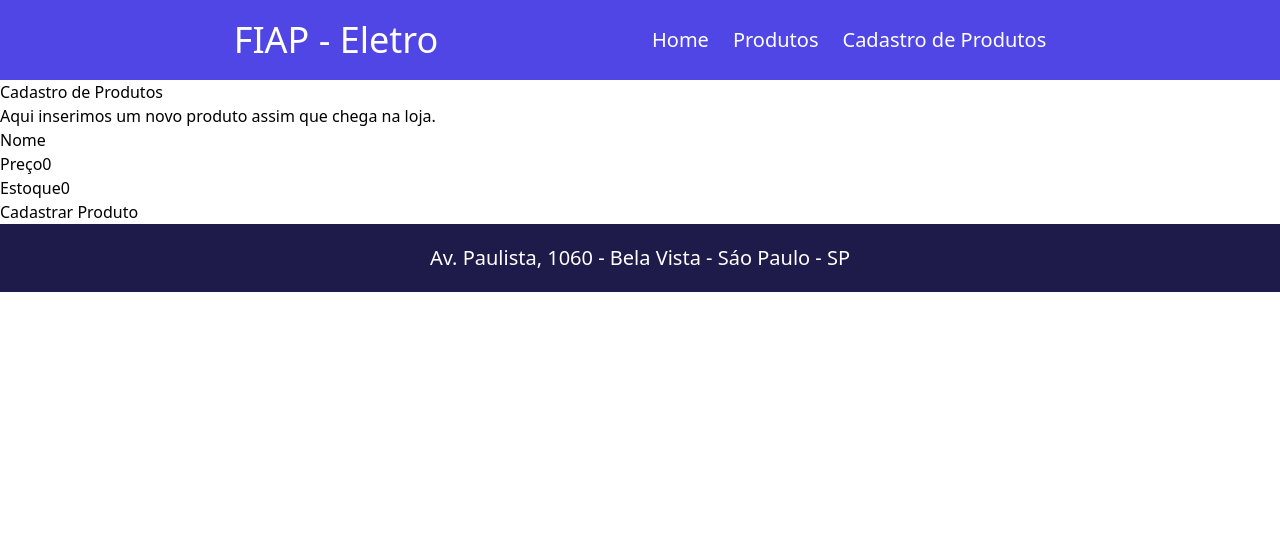
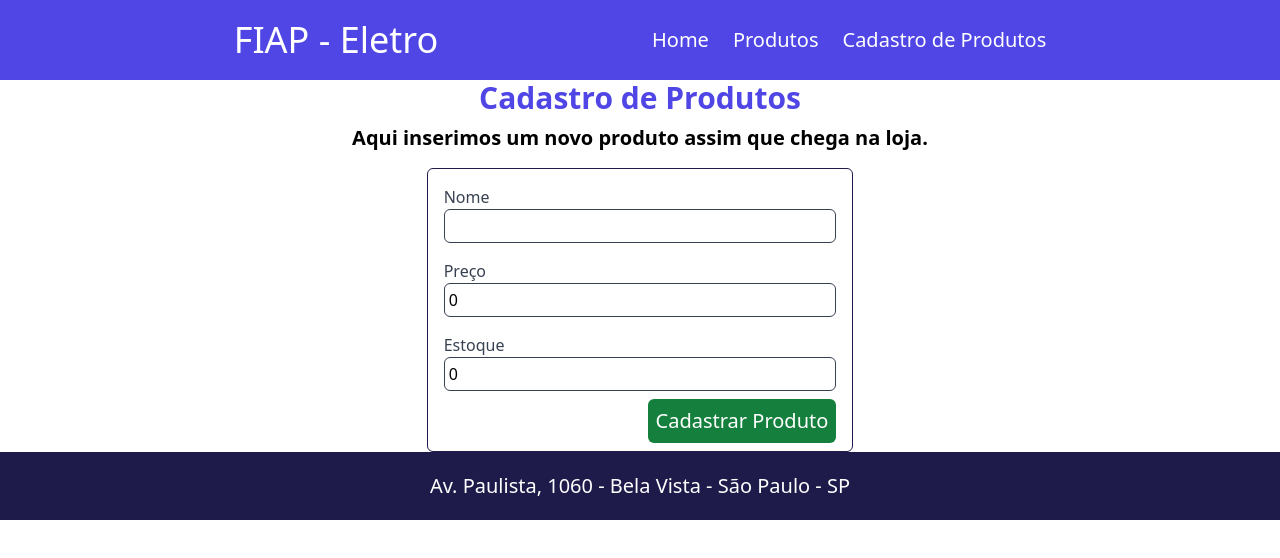
Before and after one commit to MarsoL4/FIAP-Eletro, a Next.js app: page /produtos/cad-produtos in a window 1280 px wide. Shown: the top 558 px of the page. Built offline with nearby package versions, Linux system fonts and the light colour scheme.

Commit message:
estilizando a pagina de cadastro

```diff
--- a/src/app/produtos/cad-produtos/page.tsx
+++ b/src/app/produtos/cad-produtos/page.tsx
@@ -48,25 +48,22 @@
 
     return(
         <main>
-            <h1>Cadastro de Produtos</h1>
-            <p>Aqui inserimos um novo produto assim que chega na loja.</p>
-            <form onSubmit={handleSubmit}>
-                <div>
-                    <label htmlFor="idnome">Nome</label>
-                    <input type="text" name="nome" value={produto.nome}
-                    onChange={hadleChange}/>
+            <h1 className="text-3xl text-center font-bold mb-2 text-indigo-600">Cadastro de Produtos</h1>
+            <p className="text-xl text-center font-semibold mb-4">Aqui inserimos um novo produto assim que chega na loja.</p>
+            <form className="w-1/3 m-auto p-2 border border-indigo-950 rounded-md" onSubmit={handleSubmit}>
+                <div className="flex flex-col p-2">
+                    <label htmlFor="idnome" className="text-gray-700">Nome</label>
+                    <input className= "border border-gray-700 p-1 rounded-md" type="text" name="nome" value={produto.nome} onChange={hadleChange}/>
                 </div>
-                <div>
-                    <label htmlFor="idpreco">Preço</label>
-                    <input step={'0.01'} type="text" name="preco" value={produto.preco} id="idpreco"
-                     onChange={hadleChange}/>
+                <div className="flex flex-col p-2">
+                    <label htmlFor="idpreco" className="text-gray-700">Preço</label>
+                    <input className= "border border-gray-700 p-1 rounded-md" step={'0.01'} type="text" name="preco" value={produto.preco} id="idpreco" onChange={hadleChange}/>
                 </div>
-                <div>
-                    <label htmlFor="idestoque">Estoque</label>
-                    <input type="number" name="estoque" id="idestoque" value={produto.estoque}
-                     onChange={hadleChange}/>
+                <div className="flex flex-col p-2">
+                    <label htmlFor="idestoque" className="text-gray-700">Estoque</label>
+                    <input className= "border border-gray-700 p-1 rounded-md" type="number" name="estoque" id="idestoque" value={produto.estoque} onChange={hadleChange}/>
                 </div>
-                <button type="submit">Cadastrar Produto</button>
+                <button className="bg-green-700 text-white text-xl p-2 ms-auto me-2 block rounded-md" type="submit">Cadastrar Produto</button>
             </form>
         </main>
     )
--- a/src/components/Rodape.tsx
+++ b/src/components/Rodape.tsx
@@ -2,7 +2,7 @@
 
     return(
         <footer className="bg-indigo-950 p-5 flex justify-center items-center">
-            <p className="text-white text-xl">Av. Paulista, 1060 - Bela Vista - Sáo Paulo - SP</p>
+            <p className="text-white text-xl">Av. Paulista, 1060 - Bela Vista - São Paulo - SP</p>
         </footer>
     )
 }
```
